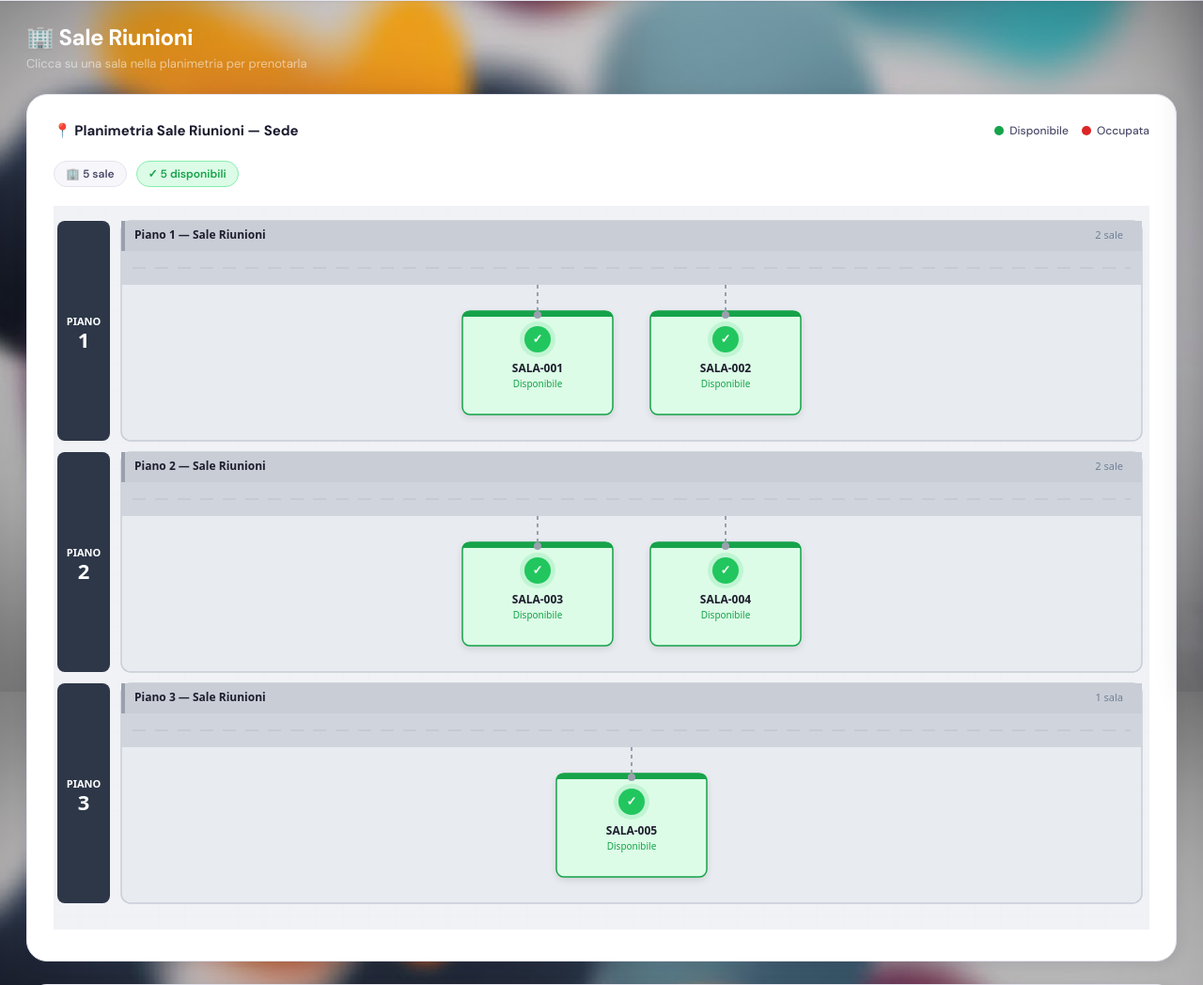
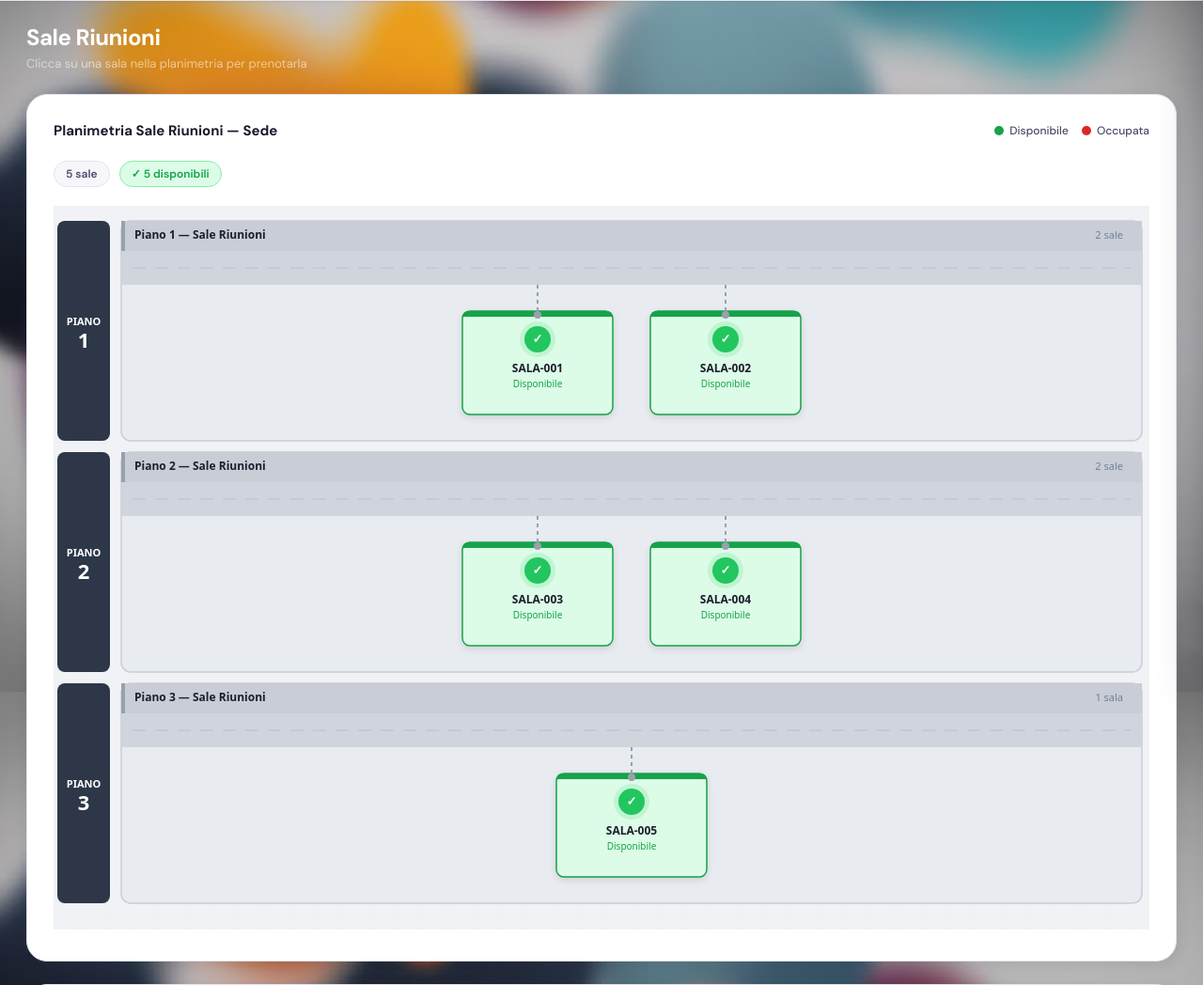
Before and after one commit to tyd3n123/ZVolta-progetto-zucchetti-2026, a PHP site: page /public/admin/sale-riunioni/index.php in a window 1280 px wide. Shown: the part 64-1112 px from the top of the page at 94% size. Run offline with PHP 8.4, Linux system fonts and the light colour scheme; the visitor is signed in with stand-in values (Sample User, id 1); data comes from the database, SQL or seed files in the repository; data that the repository does not hold is empty.

Commit message:
Epic save 2.0

```diff
--- a/public/admin/sale-riunioni/index.php
+++ b/public/admin/sale-riunioni/index.php
@@ -202,7 +202,7 @@ $reopenAssetId = (!empty($_POST['id_asset'])) ? (int)$_POST['id_asset'] : 0;
     <!-- Title row -->
     <div class="sr-title-row">
         <div>
-            <h2 class="sr-page-title">🏢 Sale Riunioni</h2>
+            <h2 class="sr-page-title">Sale Riunioni</h2>
             <p class="sr-page-sub">Clicca su una sala nella planimetria per prenotarla</p>
         </div>
     </div>
@@ -225,7 +225,7 @@ $reopenAssetId = (!empty($_POST['id_asset'])) ? (int)$_POST['id_asset'] : 0;
         <div class="sr-map-zone" id="map-zone">
 
             <div class="sr-map-header">
-                <p class="sr-map-title">📍 Planimetria Sale Riunioni — Sede</p>
+                <p class="sr-map-title">Planimetria Sale Riunioni — Sede</p>
                 <div class="sr-map-legend">
                     <div class="sr-legend-item">
                         <span class="sr-legend-dot sr-legend-dot--avail"></span>Disponibile
@@ -238,7 +238,7 @@ $reopenAssetId = (!empty($_POST['id_asset'])) ? (int)$_POST['id_asset'] : 0;
 
             <!-- Stats bar -->
             <div class="sr-map-stats">
-                <span class="sr-stat-chip sr-stat-chip--total">🏢 <?= $totalRooms ?> sale</span>
+                <span class="sr-stat-chip sr-stat-chip--total"><?= $totalRooms ?> sale</span>
                 <span class="sr-stat-chip sr-stat-chip--avail">✓ <?= $availCount ?> disponibili</span>
                 <?php if ($occCount > 0): ?>
                     <span class="sr-stat-chip sr-stat-chip--occ">✗ <?= $occCount ?> occupate</span>
@@ -248,7 +248,7 @@ $reopenAssetId = (!empty($_POST['id_asset'])) ? (int)$_POST['id_asset'] : 0;
             <!-- Canvas planimetria -->
             <?php if (empty($roomSpots)): ?>
                 <div class="sr-empty">
-                    <span>🏢</span>
+                    <span></span>
                     <p>Nessuna sala riunione disponibile</p>
                 </div>
             <?php else: ?>
@@ -328,7 +328,7 @@ $reopenAssetId = (!empty($_POST['id_asset'])) ? (int)$_POST['id_asset'] : 0;
 
         <?php if (empty($userBookings)): ?>
             <div class="sr-empty">
-                <span>🏢</span>
+                <span></span>
                 <p>Nessuna prenotazione sala attiva</p>
             </div>
         <?php else: ?>
```
